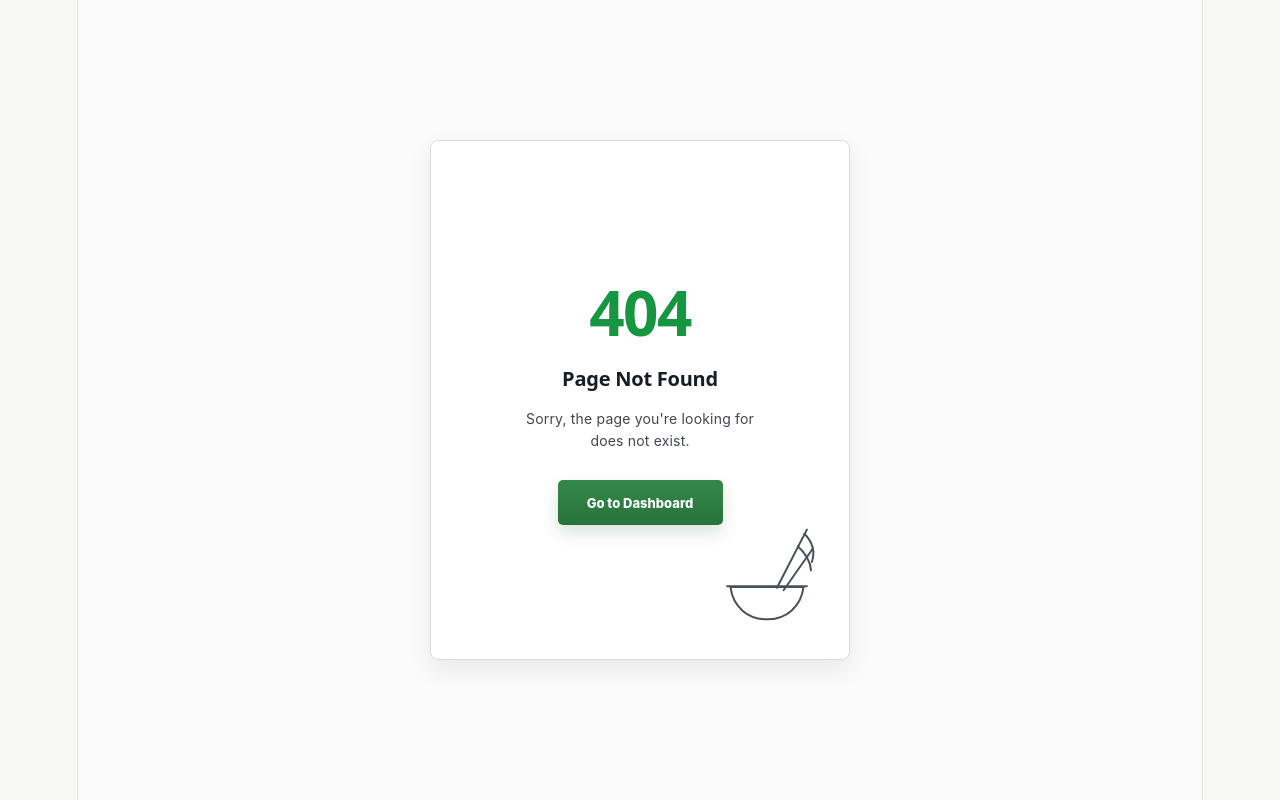
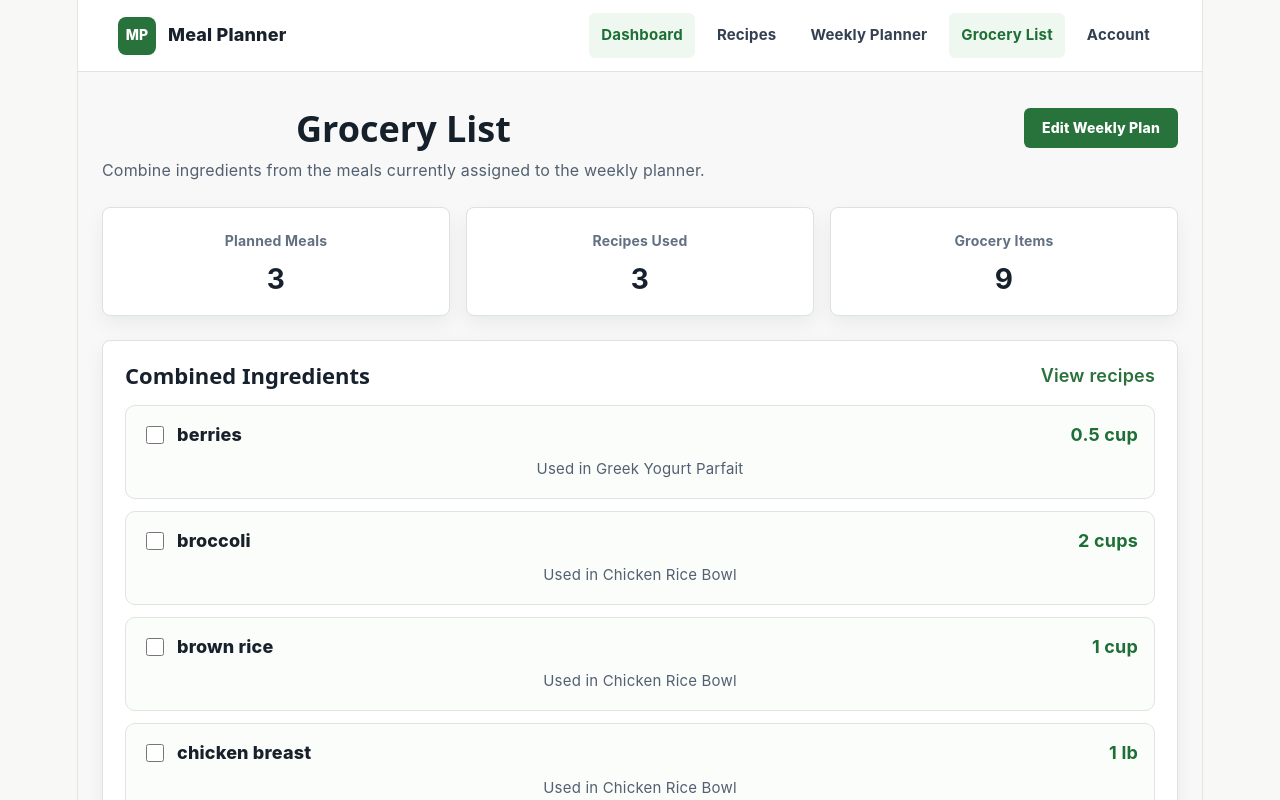
Before and after one commit to DamianOrz/COP4331-LargeProject-Group12, a React (Vite) app in the folder frontend/: page /app/grocery in a window 1280 px wide. Before the commit this address had no page. Shown: the top 800 px of the page. Built offline with nearby package versions, Linux system fonts and the light colour scheme; sample sign-in values are in the browser's storage.

Commit message:
Add grocery list frontend page

```diff
--- a/frontend/src/App.tsx
+++ b/frontend/src/App.tsx
@@ -9,6 +9,7 @@ import DashboardPage from './pages/mealplanner/DashboardPage';
 import PlannerPage from './pages/mealplanner/PlannerPage';
 import RecipeDetailsPage from './pages/mealplanner/RecipeDetailsPage';
 import RecipeFormPage from './pages/mealplanner/RecipeFormPage';
+import GroceryListPage from './pages/mealplanner/GroceryListPage';
 import RecipeListPage from './pages/mealplanner/RecipeListPage';
 
 function App() {
@@ -21,6 +22,7 @@ function App() {
         <ProtectedRoute path="/app/recipes/:recipeId/edit" exact component={RecipeFormPage} />
         <ProtectedRoute path="/app/recipes/:recipeId" exact component={RecipeDetailsPage} />
         <ProtectedRoute path="/app/planner" exact component={PlannerPage} />
+        <ProtectedRoute path="/app/grocery" exact component={GroceryListPage} />
         <ProtectedRoute path="/app/account" exact component={AccountPage} />
 
         <Route path="/dashboard" exact>
@@ -37,6 +39,9 @@ function App() {
         <Route path="/planner" exact>
           <Redirect to="/app/planner" />
         </Route>
+        <Route path="/grocery" exact>
+          <Redirect to="/app/grocery" />
+        </Route>
 
         <Route path="/cards" exact>
           <CardPage />
--- a/frontend/src/appPages.css
+++ b/frontend/src/appPages.css
@@ -506,3 +506,59 @@
     width: 100%;
   }
 }
+
+
+.grocery-panel {
+  margin-top: 24px;
+}
+
+.grocery-list {
+  display: grid;
+  gap: 12px;
+}
+
+.grocery-item {
+  display: grid;
+  grid-template-columns: minmax(180px, 1fr) auto;
+  gap: 8px 18px;
+  align-items: center;
+  padding: 16px;
+  border: 1px solid #dfe4e0;
+  border-radius: 10px;
+  background: #fbfdfb;
+}
+
+.grocery-item label {
+  display: inline-flex;
+  align-items: center;
+  gap: 10px;
+  margin: 0;
+  color: #18212b;
+  font-weight: 800;
+}
+
+.grocery-item input[type='checkbox'] {
+  width: 18px;
+  height: 18px;
+  accent-color: #28733b;
+}
+
+.grocery-item strong {
+  justify-self: end;
+  color: #1e6f35;
+}
+
+.grocery-item small {
+  grid-column: 1 / -1;
+  color: #536071;
+}
+
+@media (max-width: 620px) {
+  .grocery-item {
+    grid-template-columns: 1fr;
+  }
+
+  .grocery-item strong {
+    justify-self: start;
+  }
+}
--- a/frontend/src/pages/mealplanner/AppShell.tsx
+++ b/frontend/src/pages/mealplanner/AppShell.tsx
@@ -13,6 +13,7 @@ const navItems = [
   { label: 'Dashboard', path: '/app' },
   { label: 'Recipes', path: '/app/recipes' },
   { label: 'Weekly Planner', path: '/app/planner' },
+  { label: 'Grocery List', path: '/app/grocery' },
   { label: 'Account', path: '/app/account' }
 ];
 
--- a/frontend/src/pages/mealplanner/DashboardPage.tsx
+++ b/frontend/src/pages/mealplanner/DashboardPage.tsx
@@ -75,6 +75,7 @@ function DashboardPage() {
                 <Link to="/app/recipes">View Recipes</Link>
                 <Link to="/app/recipes/new">Create Recipe</Link>
                 <Link to="/app/planner">Open Weekly Planner</Link>
+                <Link to="/app/grocery">View Grocery List</Link>
               </div>
             </div>
 
--- /dev/null
+++ b/frontend/src/pages/mealplanner/GroceryListPage.tsx
@@ -0,0 +1,144 @@
+import { useEffect, useMemo, useState } from 'react';
+import { Link } from 'react-router-dom';
+import { getWeeklyMealPlan, type MealPlan } from '../../api/mealPlanApi';
+import { listRecipes, type Ingredient, type Recipe } from '../../api/recipeApi';
+import AppShell from './AppShell';
+
+interface GroceryItem extends Ingredient {
+  recipeNames: string[];
+}
+
+const normalizeText = (value: string) => value.trim().toLowerCase();
+
+function GroceryListPage() {
+  const [recipes, setRecipes] = useState<Recipe[]>([]);
+  const [mealPlan, setMealPlan] = useState<MealPlan | null>(null);
+  const [isLoading, setIsLoading] = useState(true);
+  const [error, setError] = useState('');
+
+  useEffect(() => {
+    let isMounted = true;
+    setIsLoading(true);
+    setError('');
+
+    Promise.all([listRecipes(), getWeeklyMealPlan()])
+      .then(([recipeData, planData]) => {
+        if (!isMounted) return;
+        setRecipes(recipeData);
+        setMealPlan(planData);
+      })
+      .catch(() => {
+        if (!isMounted) return;
+        setError('Failed to load grocery list.');
+      })
+      .finally(() => {
+        if (!isMounted) return;
+        setIsLoading(false);
+      });
+
+    return () => {
+      isMounted = false;
+    };
+  }, []);
+
+  const plannedRecipes = useMemo(() => {
+    const plannedRecipeIds = new Set(mealPlan?.plannedMeals.map((meal) => meal.recipeId) ?? []);
+    return recipes.filter((recipe) => plannedRecipeIds.has(recipe._id));
+  }, [mealPlan, recipes]);
+
+  const groceryItems = useMemo(() => {
+    const itemMap = new Map<string, GroceryItem>();
+
+    plannedRecipes.forEach((recipe) => {
+      recipe.ingredients.forEach((ingredient) => {
+        const ingredientName = ingredient.name.trim();
+        const ingredientUnit = ingredient.unit.trim();
+        if (!ingredientName) return;
+
+        const itemKey = `${normalizeText(ingredientName)}-${normalizeText(ingredientUnit)}`;
+        const existingItem = itemMap.get(itemKey);
+
+        if (existingItem) {
+          existingItem.quantity += ingredient.quantity;
+          if (!existingItem.recipeNames.includes(recipe.recipeName)) {
+            existingItem.recipeNames.push(recipe.recipeName);
+          }
+        } else {
+          itemMap.set(itemKey, {
+            name: ingredientName,
+            quantity: ingredient.quantity,
+            unit: ingredientUnit,
+            recipeNames: [recipe.recipeName]
+          });
+        }
+      });
+    });
+
+    return Array.from(itemMap.values()).sort((firstItem, secondItem) => firstItem.name.localeCompare(secondItem.name));
+  }, [plannedRecipes]);
+
+  const plannedMealCount = mealPlan?.plannedMeals.length ?? 0;
+
+  return (
+    <AppShell
+      title="Grocery List"
+      subtitle="Combine ingredients from the meals currently assigned to the weekly planner."
+      action={<Link className="planner-button" to="/app/planner">Edit Weekly Plan</Link>}
+    >
+      {isLoading ? (
+        <div className="planner-panel">Loading grocery list...</div>
+      ) : error ? (
+        <div className="planner-panel empty-state" role="alert">{error}</div>
+      ) : plannedMealCount === 0 ? (
+        <section className="planner-panel empty-state" aria-label="Empty grocery list">
+          <h2>No meals planned yet.</h2>
+          <p>Add meals to the weekly planner first, then the grocery list will combine the recipe ingredients here.</p>
+          <Link className="secondary-link" to="/app/planner">Open Weekly Planner</Link>
+        </section>
+      ) : (
+        <>
+          <section className="summary-grid" aria-label="Grocery list summary">
+            <div className="summary-card">
+              <span>Planned Meals</span>
+              <strong>{plannedMealCount}</strong>
+            </div>
+            <div className="summary-card">
+              <span>Recipes Used</span>
+              <strong>{plannedRecipes.length}</strong>
+            </div>
+            <div className="summary-card">
+              <span>Grocery Items</span>
+              <strong>{groceryItems.length}</strong>
+            </div>
+          </section>
+
+          <section className="planner-panel grocery-panel" aria-label="Combined grocery ingredients">
+            <div className="panel-heading">
+              <h2>Combined Ingredients</h2>
+              <Link to="/app/recipes">View recipes</Link>
+            </div>
+
+            {groceryItems.length === 0 ? (
+              <p className="empty-state">The planned recipes do not have ingredients yet.</p>
+            ) : (
+              <div className="grocery-list">
+                {groceryItems.map((item) => (
+                  <article className="grocery-item" key={`${item.name}-${item.unit}`}>
+                    <label>
+                      <input type="checkbox" aria-label={`Mark ${item.name} as purchased`} />
+                      <span>{item.name}</span>
+                    </label>
+                    <strong>{Number(item.quantity.toFixed(2))} {item.unit}</strong>
+                    <small>Used in {item.recipeNames.join(', ')}</small>
+                  </article>
+                ))}
+              </div>
+            )}
+          </section>
+        </>
+      )}
+    </AppShell>
+  );
+}
+
+export default GroceryListPage;
```
